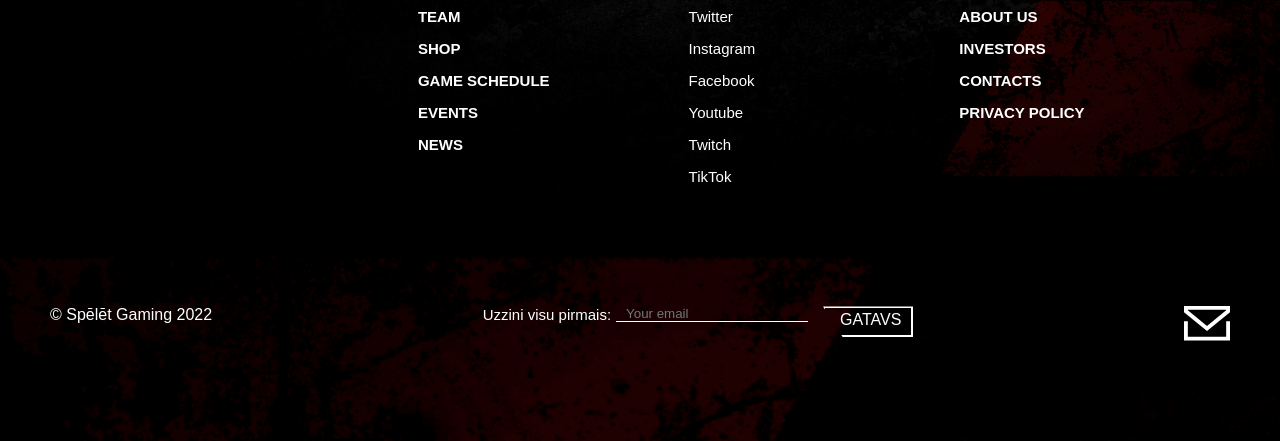
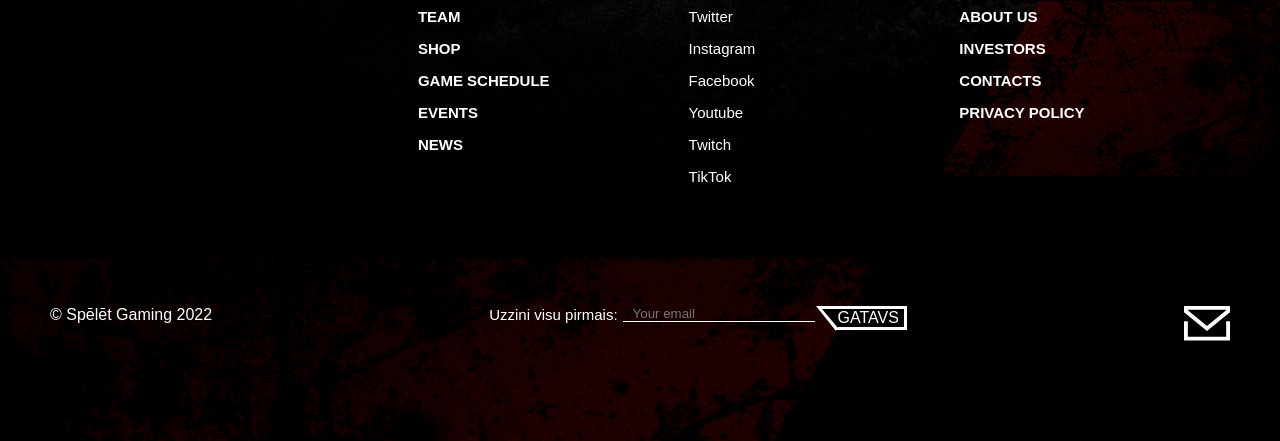
Before and after one commit to mambetov90/gaming-family, a website: page index.html in a window 1280 px wide. Shown: the part 5082-5523 px from the top of the page. Drawn offline with Linux system fonts and the light colour scheme.

Commit message:
button border styling

```diff
--- a/scss/_variables.scss
+++ b/scss/_variables.scss
@@ -7,10 +7,4 @@
   --sFontMedium: 16px;
   --sFontHuge: 24px;
   --sFontExtraLarge: 48px;
-  //   sFontLarge,
-  //    sFontExtraLarge,
-  //    sFontHuge,
-  //    sFontMedium,
-  //    sFontSmall,
-  //    sFontTiny
 }
--- a/scss/footer.scss
+++ b/scss/footer.scss
@@ -24,13 +24,32 @@
   font-size: var(--sFontSmall);
   padding-right: 5px;
 }
+.btn {
+  border: 3px solid var(--cWhite);
+  padding-right: 5px;
+  position: relative;
+  margin-left: 20px;
+}
 .subscription-btn {
+  position: relative;
+  background: black;
+}
+.subscription-btn:before {
+  position: absolute;
+  border-bottom: 25px solid transparent;
+  border-right: 20px solid var(--cWhite);
   content: "";
-  position: relative;
-  margin-left: 15px;
-  border: 2px solid #ffffff;
-  padding: 3px 10px 6px 15px;
-  display: inline-block;
-
-  clip-path: polygon(0 0, 100% 0%, 100% 100%, 22% 100%);
+  height: 0;
+  left: -22px;
+  top: -3px;
 }
+.subscription-btn:after {
+  position: absolute;
+  border-bottom: 19px solid transparent;
+  border-right: 16px solid black;
+  border-top: 0 solid transparent;
+  content: "";
+  height: 0px;
+  left: -16px;
+  top: 0;
+}
```
Also changed, not shown: scss/footer.css, scss/style.css.
